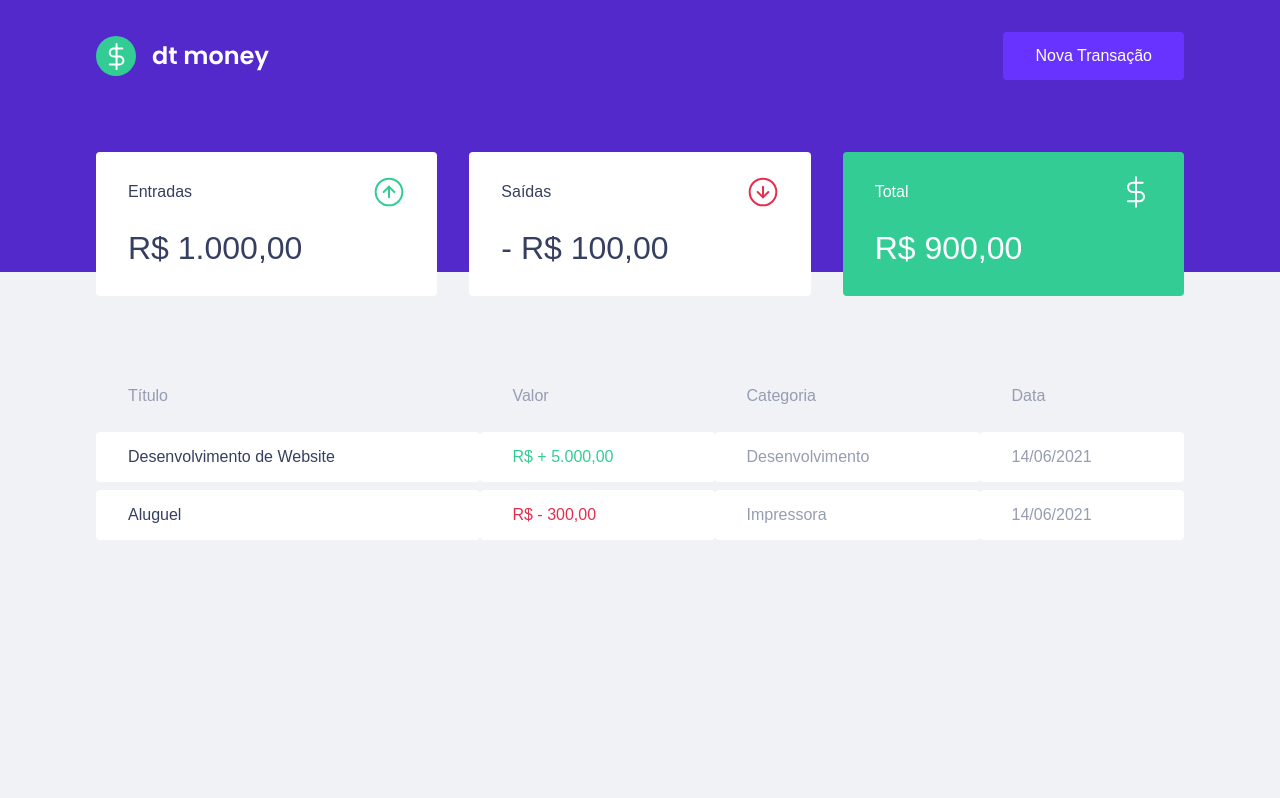
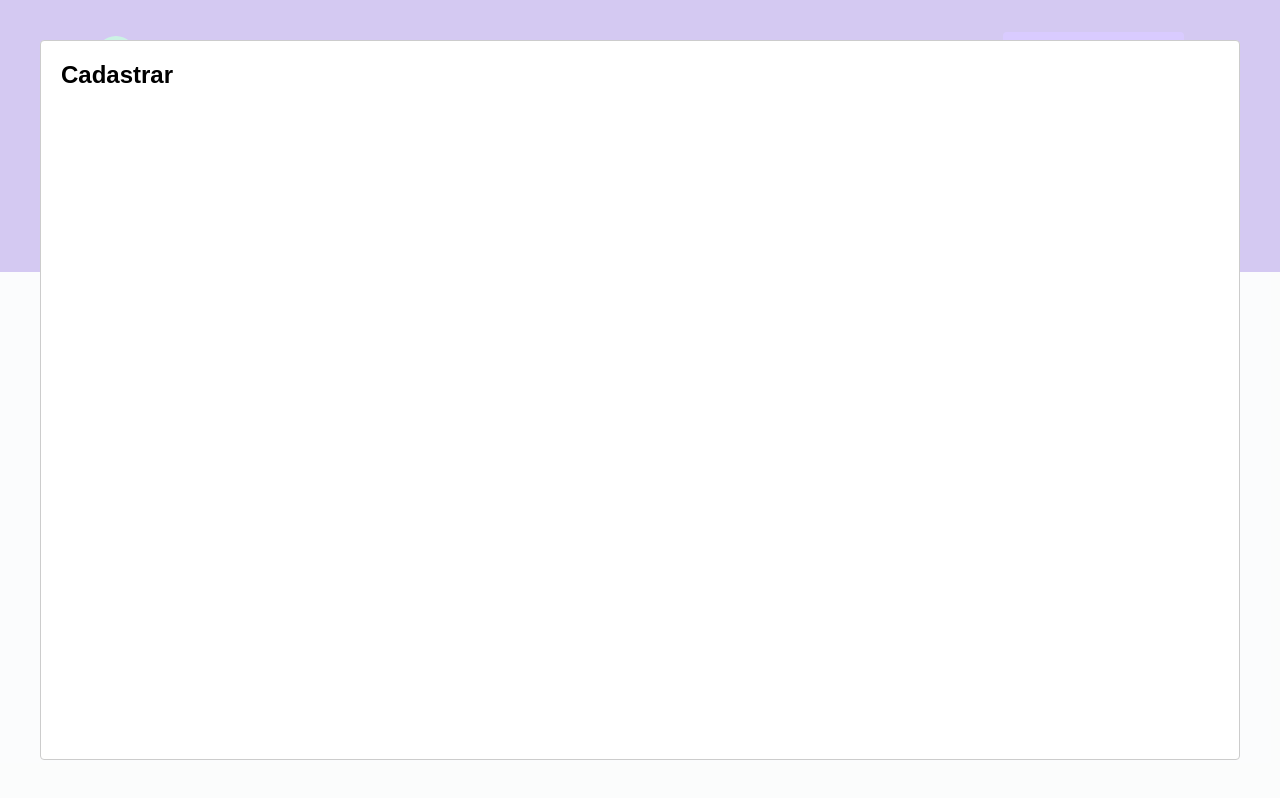
Before and after one commit to BarrosAmorim/dtmoney, a React (Create React App) app: page / in a window 1280 px wide. Both pictures are taken after a click on the button "Nova Transação". Built offline with nearby package versions, Linux system fonts and the light colour scheme; no server answers; what miragejs would draw is missing.

Commit message:
Configurando modal de criação

```diff
--- a/package.json
+++ b/package.json
@@ -14,6 +14,7 @@
     "miragejs": "^0.1.41",
     "react": "^17.0.2",
     "react-dom": "^17.0.2",
+    "react-modal": "^3.14.2",
     "react-scripts": "4.0.3",
     "styled-components": "^5.3.0",
     "typescript": "^4.3.2",
@@ -44,6 +45,7 @@
     ]
   },
   "devDependencies": {
+    "@types/react-modal": "^3.12.0",
     "@types/styled-components": "^5.1.10"
   }
 }
--- a/src/App.tsx
+++ b/src/App.tsx
@@ -1,12 +1,27 @@
+import { useState } from 'react'
+import Modal from 'react-modal'
 import { Dashboard } from './components/Dashboard'
 import { Header } from './components/Header'
 import { GlobalStyle } from './styles/global'
 
+Modal.setAppElement('#root')
+
 export const App = () => {
+  const [modalIsOpen,setModalIsOpen] = useState(false)
+
+    const hadleOpenModal = () => {
+        setModalIsOpen(true)
+    }
+    const hadleCloseModal = () => {
+        setModalIsOpen(false)
+    }
   return (
     <>
-      <Header />
+      <Header onOpenNewModal={hadleOpenModal} />
       <Dashboard />
+      <Modal isOpen={modalIsOpen} onRequestClose={hadleCloseModal} >
+        <h2>Cadastrar</h2>
+      </Modal>
       <GlobalStyle />
     </>
   )
--- a/src/components/Header/index.tsx
+++ b/src/components/Header/index.tsx
@@ -1,13 +1,17 @@
 import logoImg from '../../assets/logo.svg'
 import { Container, Content } from './styles'
 
-export const Header = () => {
+type HeaderProps = {
+    onOpenNewModal: () => void
+}
+
+export const Header = ({ onOpenNewModal }: HeaderProps) => {
     return (
         <div>
             <Container>
                 <Content>
                     <img src={logoImg} alt="dt money" />
-                    <button type="button">Nova Transação</button>
+                    <button type="button" onClick={onOpenNewModal}>Nova Transação</button>
                 </Content>
             </Container>
         </div>
```
Also changed, not shown: 1 other file (tests, documents, lock files or other folders).
